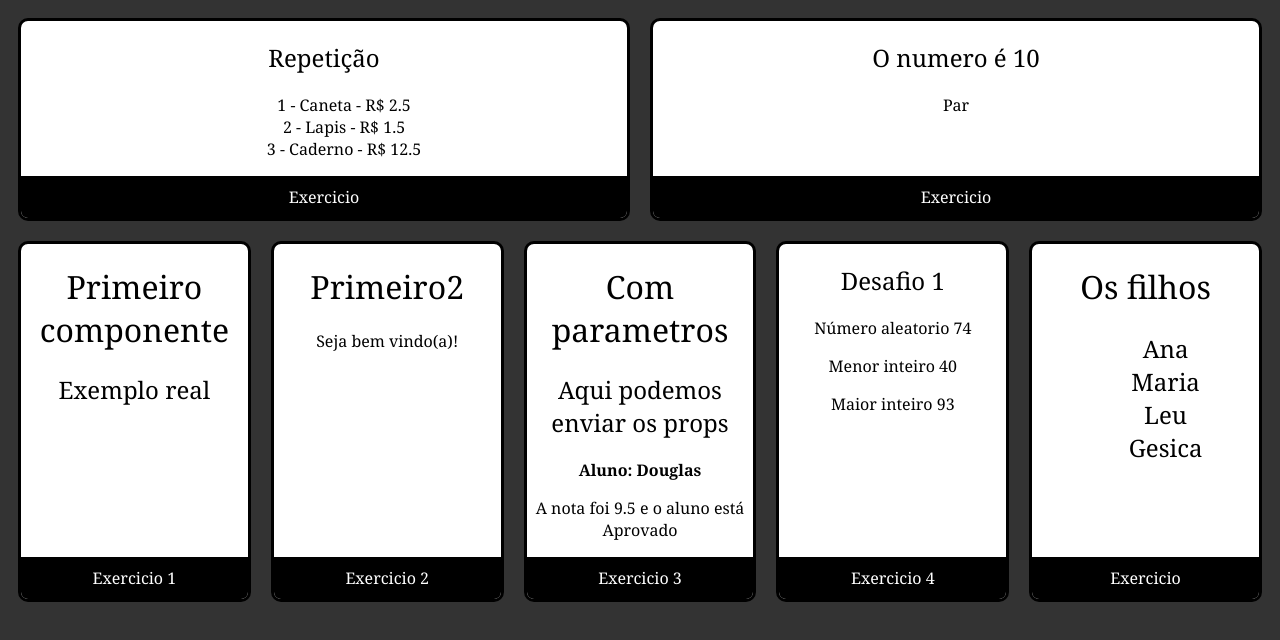
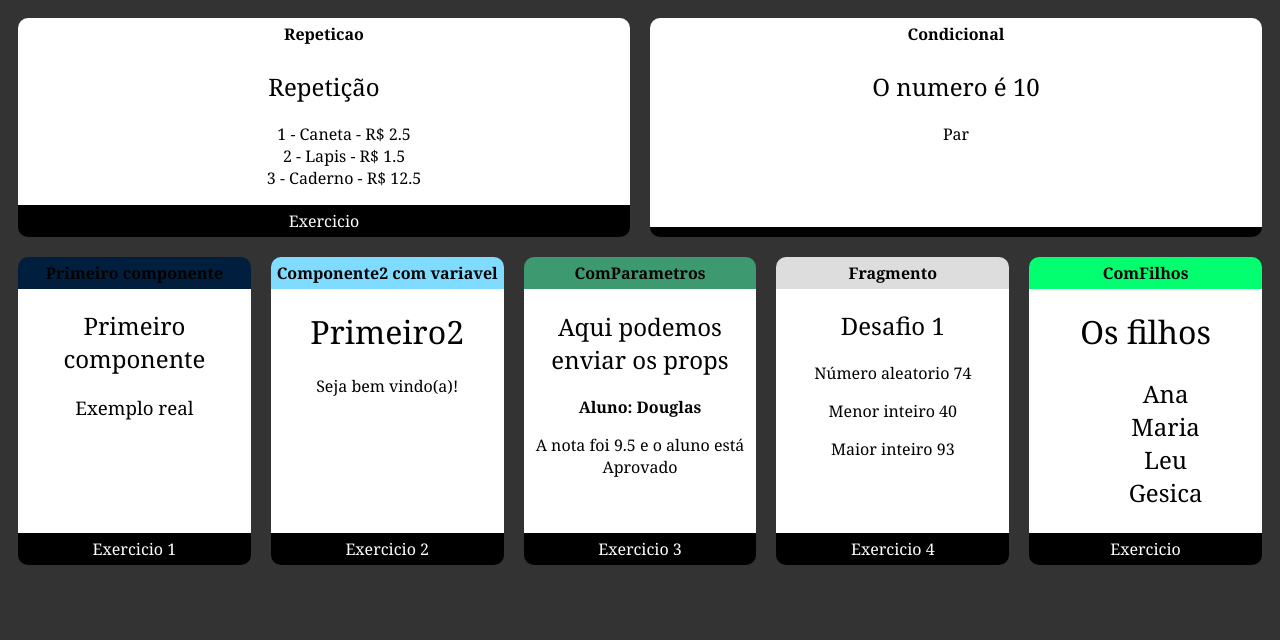
Before and after one commit to capudougmor/EstudosDeReact, a React (Create React App) app in the folder fundamentos-react/: page / in a window 1280 px wide. Shown: the top 640 px of the page. Built offline with nearby package versions, Linux system fonts and the light colour scheme.

Commit message:
Estilizando cards com props em FundamentosReact

```diff
--- a/fundamentos-react/src/App.jsx
+++ b/fundamentos-react/src/App.jsx
@@ -11,24 +11,36 @@ import Fragmento from './components/Fragmento'
 
 export default props => (
   <div className='App'>
-    <Card titulo='Exercicio 1'>
+    <Card
+      title='Primeiro componente'
+      footer='Exercicio 1'
+      color='#001f3f'
+    >
       <Primeiro />
     </Card>
-    <Card titulo='Exercicio 2'>
+    <Card
+      title='Componente2 com variavel'
+      footer='Exercicio 2'
+      color='#7FDBFF'
+    >
       <Primeiro2 />
     </Card>
-    <Card titulo='Exercicio 3'>
+    <Card
+      title='ComParametros'
+      footer='Exercicio 3'
+      color='#3D9970'
+    >
       <ComParametros
-        titulo='Com parametros'
+        title='' footer='Com parametros'
         subtitulo='Aqui podemos enviar os props'
         aluno='Douglas'
         nota={9.5}
       />
     </Card>
-    <Card titulo='Exercicio 4'>
+    <Card title='Fragmento' footer='Exercicio 4' color='#DDDDDD'>
       <Fragmento num1={40} num2={93} />
     </Card>
-    <Card titulo='Exercicio '>
+    <Card title='ComFilhos' footer='Exercicio ' color='#01FF70'>
       <ComFilhos>
         <ul>
           <li>Ana</li>
@@ -38,10 +50,10 @@ export default props => (
         </ul>
       </ComFilhos>
     </Card>
-    <Card titulo='Exercicio '>
+    <Card title='Repeticao' footer='Exercicio '>
       <Repeticao />
     </Card>
-    <Card titulo='Exercicio '>
+    <Card title='Condicional '>
       <Condicional numero={10} />
     </Card>
 
--- a/fundamentos-react/src/components/basicos/Primeiro.jsx
+++ b/fundamentos-react/src/components/basicos/Primeiro.jsx
@@ -1,9 +1,8 @@
 import React from 'react';
-
-// import { Container } from './styles';
 
 function Primeiro2() {
     const msg = 'Seja bem vindo(a)!'
+
     return (
         <>
             <div>
--- a/fundamentos-react/src/components/layout/card.css
+++ b/fundamentos-react/src/components/layout/card.css
@@ -1,6 +1,5 @@
 .card {
-  background-color: #fff;
-  border: 3px solid #000;
+  border: 3px ;
   border-radius: 10px;
   overflow: hidden;
   margin: 10px;
@@ -11,13 +10,20 @@
   flex: 1;
 }
 
-.card .conteudo {
+.card .title {
+  padding: 5px 0;
+  color: #000;
+  font-weight: 700;
+}
+
+.card .content {
+  color: #000;
+  background-color: #fff;
   flex: 1;
-  color: #000;
 }
 
 .card .footer {
-  padding: 10px 0;
+  color: #fff;
+  padding: 5px 0;
   background-color: #000;
-  color: white;
 }
--- a/fundamentos-react/src/components/layout/card.jsx
+++ b/fundamentos-react/src/components/layout/card.jsx
@@ -1,14 +1,22 @@
 import './card.css'
 import React from 'react'
 
-export default (props) =>
+export default (props) => {
+  const style = {
+    backgroundColor: props.color || '#fff'
+  }
+
+  return (
     <>
-    <div className="card">
-      <div className="conteudo">
+      <div className="card" >
+        <div className="title" style={style}>{props.title}</div>
+        <div className="content">
           {props.children}
         </div>
         <div className="footer">
-        {props.titulo}
+          {props.footer}
         </div>
       </div>
     </>
+  )
+}
--- a/fundamentos-react/src/components/primeiro.jsx
+++ b/fundamentos-react/src/components/primeiro.jsx
@@ -2,6 +2,6 @@ import React from 'react'
 
 export default () =>
     <>
-      <h1>Primeiro componente</h1>
-      <h2>Exemplo real</h2>
+      <h2>Primeiro componente</h2>
+      <h3>Exemplo real</h3>
     </>
--- a/fundamentos-react/src/index.css
+++ b/fundamentos-react/src/index.css
@@ -12,19 +12,7 @@ body {
   text-align: center;
 }
 
-h1 {
-  font-weight: 200;
-}
-
-h2 {
-  font-weight: 200;
-}
-
-h3 {
-  font-weight: 200;
-}
-
-h4 {
+h1, h2, h3, h4 {
   font-weight: 200;
 }
 
```
Lines whose indentation alone changed are shown as unchanged.
